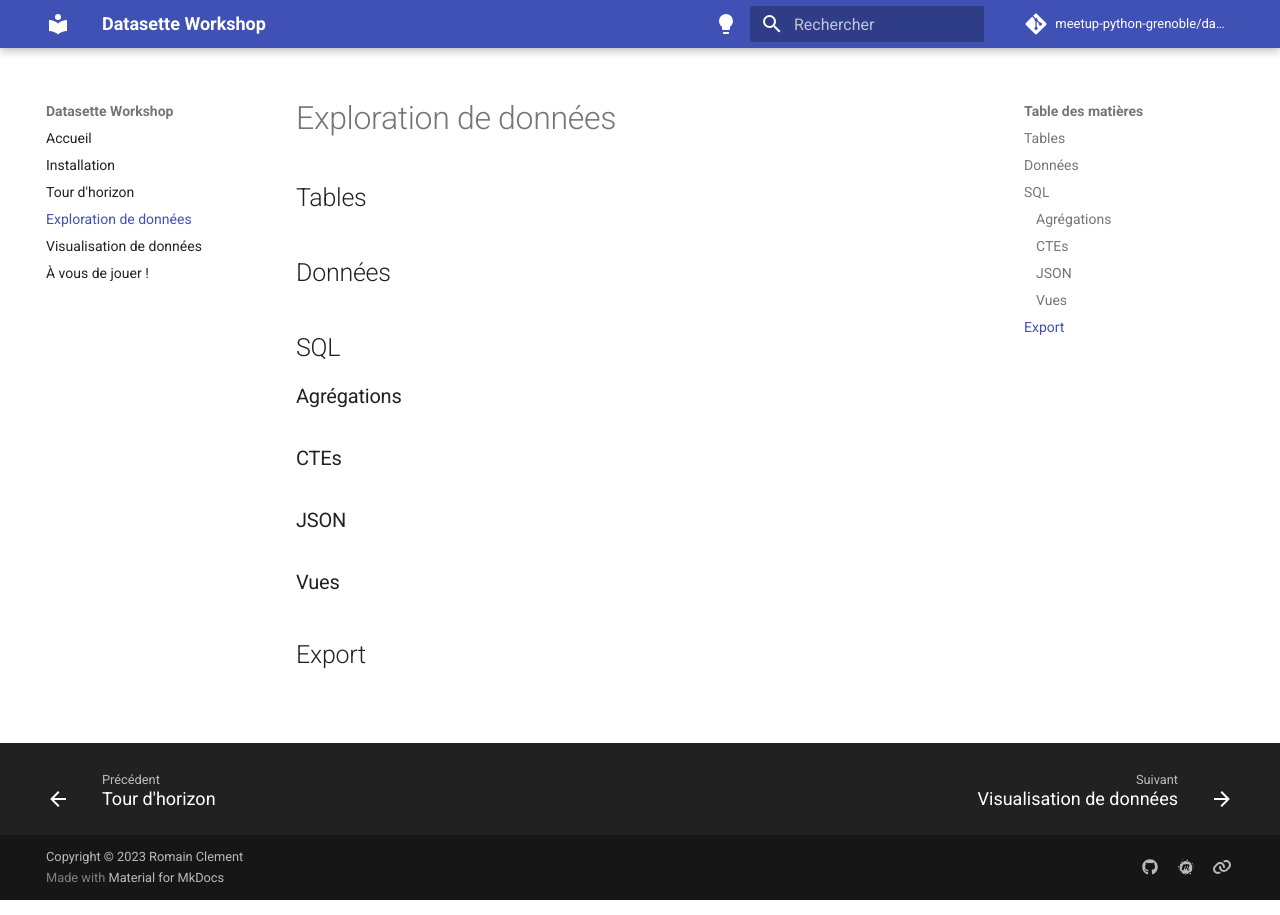
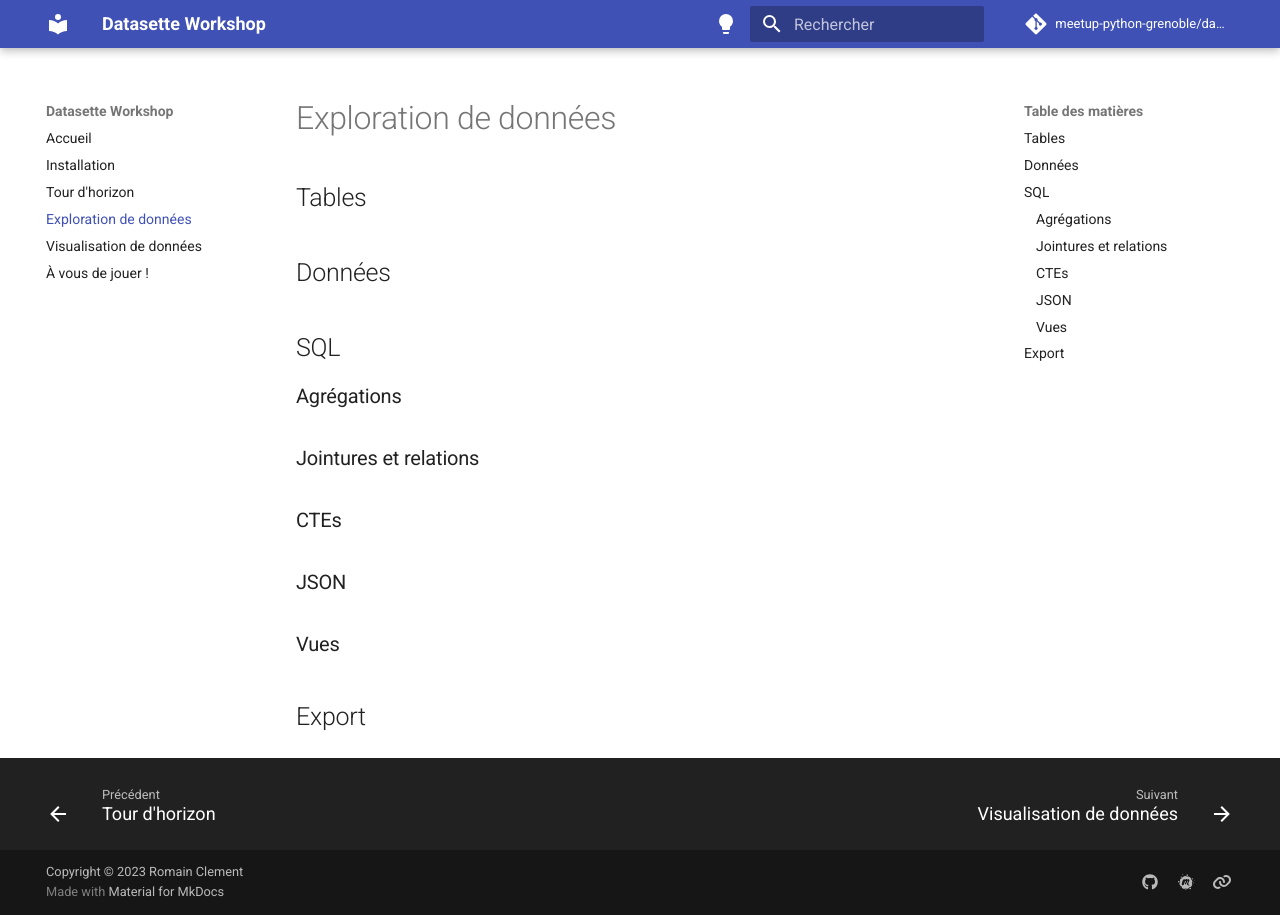
Before and after one commit to meetup-python-grenoble/datasette-workshop, an MkDocs documentation site: the page built from docs/exploration.md, in a window 1280 px wide. Built offline with MkDocs 1.6.1 and Material for MkDocs 9.7.7, drawn with Linux system fonts in a browser that asks for light colours; comment, search, counter and statistics services are not loaded.

Commit message:
Update exploration page

```diff
--- a/docs/exploration.md
+++ b/docs/exploration.md
@@ -8,6 +8,8 @@
 
 ### Agrégations
 
+### Jointures et relations
+
 ### CTEs
 
 ### JSON
```
